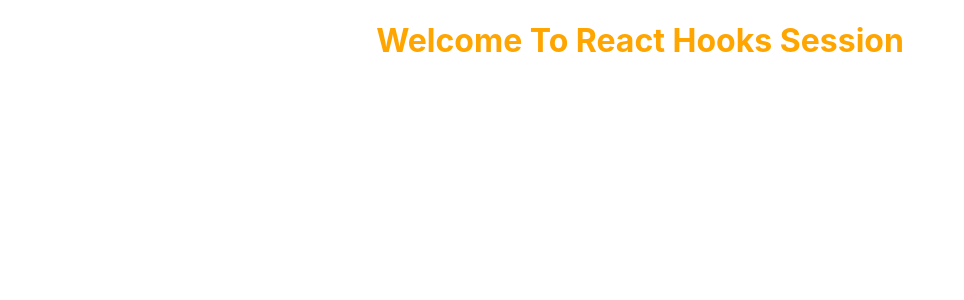
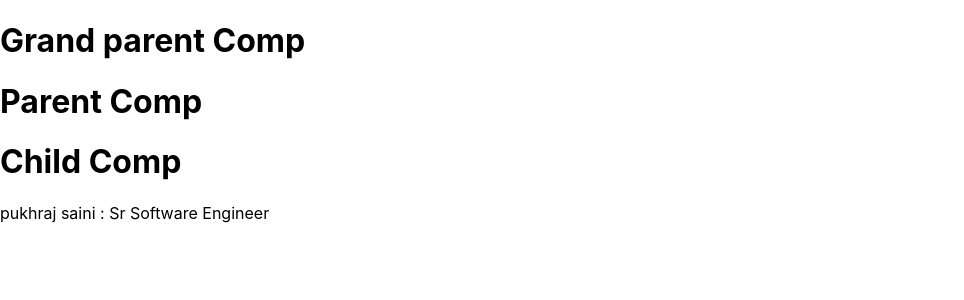
Before and after one commit to pukhrajsaini/react-hooks, a React (Create React App) app: page / in a window 1280 px wide. Shown: the top 300 px of the page, without its empty margins (0-964 px from the left). Built offline with nearby package versions, Linux system fonts and the light colour scheme.

Commit message:
use context

```diff
--- a/src/App.js
+++ b/src/App.js
@@ -1,8 +1,9 @@
 import "./App.css";
-import Welcome from "./components/welcome";
+import GrandParent from "./components/use-context/grand-parent";
+// import Welcome from "./components/welcome";
 
 function App() {
-  return <Welcome></Welcome>;
+  return <GrandParent />;
 }
 
 export default App;
--- a/src/components/use-context/child.js
+++ b/src/components/use-context/child.js
@@ -0,0 +1,16 @@
+import { useContext } from "react";
+import { AppContext } from "./use-context";
+
+const Child = () => {
+  const userData = useContext(AppContext);
+  return (
+    <>
+      <h1>Child Comp</h1>
+      <p>
+        {userData.name} : {userData.designation}
+      </p>
+    </>
+  );
+};
+
+export default Child;
--- a/src/components/use-context/grand-parent.js
+++ b/src/components/use-context/grand-parent.js
@@ -0,0 +1,12 @@
+import Parent from "./parent";
+
+const GrandParent = () => {
+  return (
+    <>
+      <h1>Grand parent Comp</h1>
+      <Parent />
+    </>
+  );
+};
+
+export default GrandParent;
--- a/src/components/use-context/parent.js
+++ b/src/components/use-context/parent.js
@@ -0,0 +1,12 @@
+import Child from "./child";
+
+const Parent = () => {
+  return (
+    <>
+      <h1>Parent Comp</h1>
+      <Child />
+    </>
+  );
+};
+
+export default Parent;
--- /dev/null
+++ b/src/components/use-context/use-context.js
@@ -0,0 +1,15 @@
+import { createContext, useContext } from "react";
+
+const AppContext = createContext();
+
+const AppProvider = ({ children }) => {
+  const userData = {
+    name: "pukhraj saini",
+    designation: "Sr Software Engineer",
+  };
+  return (
+    <AppContext.Provider value={userData}> {children}</AppContext.Provider>
+  );
+};
+
+export { AppContext, AppProvider };
--- a/src/index.js
+++ b/src/index.js
@@ -1,17 +1,18 @@
-import React from 'react';
-import ReactDOM from 'react-dom/client';
-import './index.css';
-import App from './App';
-import reportWebVitals from './reportWebVitals';
+import React from "react";
+import ReactDOM from "react-dom/client";
+import "./index.css";
+import App from "./App";
+import reportWebVitals from "./reportWebVitals";
+import { AppProvider } from "./components/use-context/use-context";
 
-const root = ReactDOM.createRoot(document.getElementById('root'));
+const root = ReactDOM.createRoot(document.getElementById("root"));
 root.render(
-  <React.StrictMode>
+  <AppProvider>
     <App />
-  </React.StrictMode>
+  </AppProvider>
 );
 
 // If you want to start measuring performance in your app, pass a function
 // to log results (for example: reportWebVitals(console.log))
 // or send to an analytics endpoint. Learn more: https://bit.ly/CRA-vitals
-reportWebVitals();
+// reportWebVitals();
```
